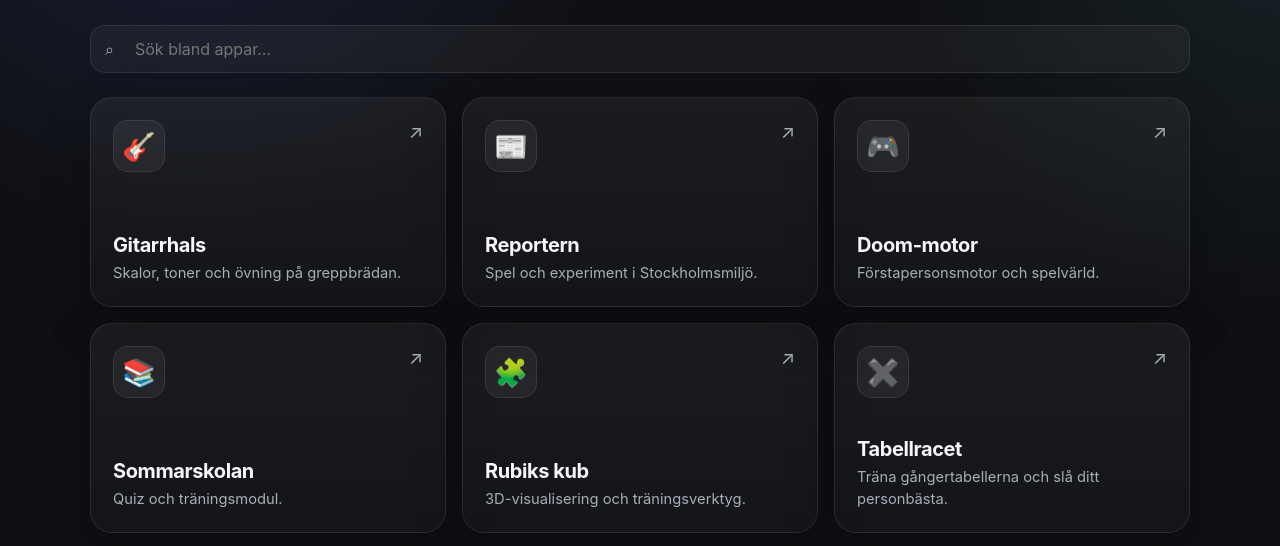
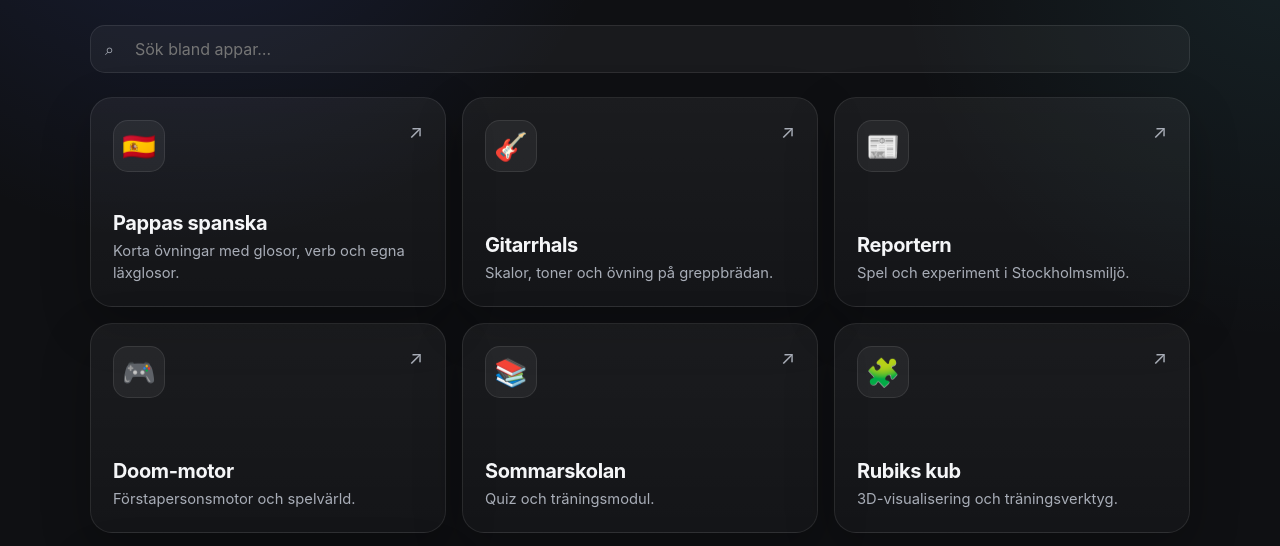
Before and after one commit to yerawnemo-stack/appar, a plain HTML site: page index.html in a window 1280 px wide. Shown: the part 204-750 px from the top of the page. Drawn offline with Linux system fonts and the light colour scheme.

Commit message:
Lägg till Pappas spanska i appportalen

```diff
--- a/index.html
+++ b/index.html
@@ -277,6 +277,12 @@
 
     const apps = [
       {
+        name: "Pappas spanska",
+        description: "Korta övningar med glosor, verb och egna läxglosor.",
+        icon: "🇪🇸",
+        url: "spanska/"
+      },
+      {
         name: "Gitarrhals",
         description: "Skalor, toner och övning på greppbrädan.",
         icon: "🎸",
```
